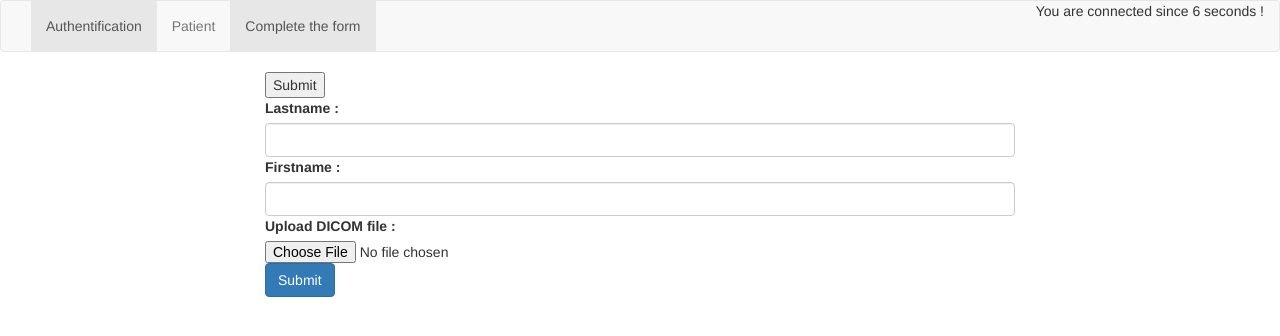
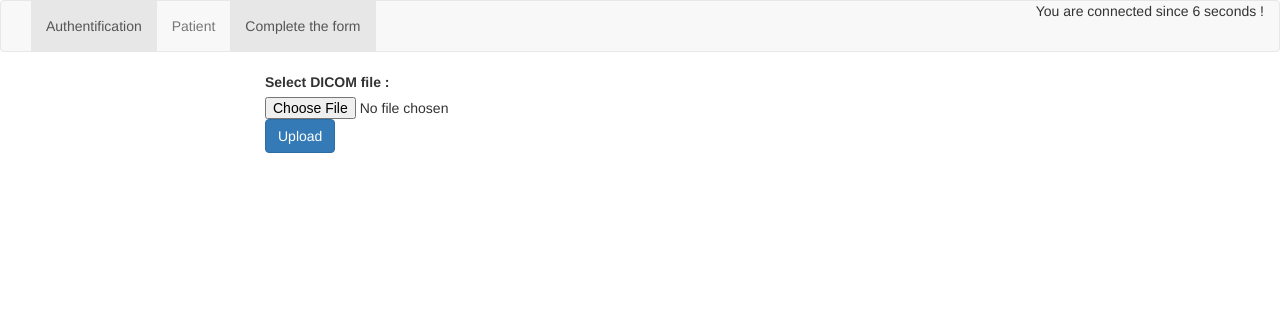
Before and after one commit to LudgerKr/dicom_project, an Angular app: page / in a window 1280 px wide. Both pictures are taken after a click on the button "Sign in". Shown: the top 336 px of the page. Built offline with nearby package versions, Linux system fonts and the light colour scheme.

Commit message:
add upload files button

```diff
--- a/src/app/patient/patient-form/patient-form.component.html
+++ b/src/app/patient/patient-form/patient-form.component.html
@@ -1,39 +1,13 @@
 <div class="row">
   <div class="col-sm-8 col-sm-offset-2">
-    <input type="submit" />
-    <form enctype="multipart/form-data" onsubmit="return checkFile();" (ngSubmit)="patientForm(f)" #f="ngForm">
+    <form enctype="multipart/form-data" (ngSubmit)="patientForm(f)" #f="ngForm">
       <div class="form-group">
-        <label for="lastName">
-          Lastname :
+        <label for="DICOMfile">
+          Select DICOM file :
         </label>
-        <input type="text" id="lastName" class="form-control" name="lastName" ngModel>
-        <label for="firstName">
-          Firstname :
-        </label>
-        <input type="text" id="firstName" class="form-control" name="firstName" ngModel>
-        <label for="DICOMfile">
-          Upload DICOM file :
-        </label>
-        <input name="DICOMfile" id="DICOMfile" type="file" />
-        <button class="btn btn-primary">Submit</button>
+        <input name="DICOMfile" id="DICOMfile" type="file" (change)="handleFileInput($event)"/>
+        <button  class="btn btn-primary" (click)="upload()" id="btnUpload">Upload</button>
       </div>
     </form>
   </div>
 </div>
-
-<script type="text/javascript">
-  function checkFile() {
-    var fileElement = document.getElementById("uploadFile");
-    var fileExtension = "";
-    if (fileElement.value.lastIndexOf(".") > 0) {
-      fileExtension = fileElement.value.substring(fileElement.value.lastIndexOf(".") + 1, fileElement.value.length);
-    }
-    if (fileExtension.toLowerCase() === "dcm") {
-      return true;
-    }
-    else {
-      alert("You must select a DICOM (.dcm) file for upload");
-      return false;
-    }
-  }
-</script>
--- a/src/app/patient/patient-form/patient-form.component.ts
+++ b/src/app/patient/patient-form/patient-form.component.ts
@@ -1,6 +1,7 @@
 import { Component, OnInit } from '@angular/core';
 import {NgForm} from '@angular/forms';
 import { Router} from '@angular/router';
+import {HttpClient } from '@angular/common/http';
 
 @Component({
   selector: 'app-patient-form',
@@ -9,12 +10,36 @@ import { Router} from '@angular/router';
 })
 export class PatientFormComponent implements OnInit {
 
-  constructor(private router: Router) { }
+  fileToUpload: Array <File>;
+
+  constructor(private router: Router, private http: HttpClient) { }
 
   ngOnInit(): void {
   }
 
   patientForm(form: NgForm) {
+      console.log(form.value);
   }
 
+  handleFileInput(element) {
+    this.fileToUpload = element.target.files;
+  }
+
+  upload() {
+    const fileElement = document.getElementById('DICOMfile');
+    let fileExtension = '';
+    console.log(fileElement)
+    if (fileElement.value.lastIndexOf('.') > 0) {
+      fileExtension = fileElement.value.substring(fileElement.value.lastIndexOf('.') + 1, fileElement.value.length);
+    }
+    if (fileExtension.toLowerCase() === 'dcm') {
+      this.http.post('http://127.0.0.1:4200/upload', this.fileToUpload)
+          .subscribe((response) => {
+            console.log('response received is ', response);
+          });
+    } else {
+      alert('You must select a DICOM (.dcm) file for upload');
+      return false;
+    }
+  }
 }
```
